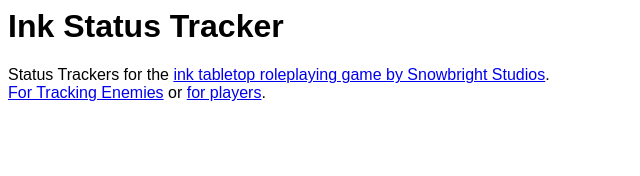
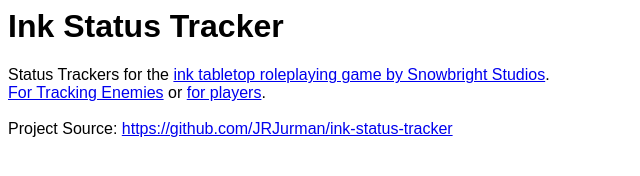
Before and after one commit to JRJurman/ink-status-tracker, a website: page index.html in a window 1280 px wide. Shown: the whole page, without its empty margins (0-640 px from the left). Drawn offline with Linux system fonts and the light colour scheme; a web font is replaced by a local one.

Commit message:
include project source link

```diff
--- a/index.html
+++ b/index.html
@@ -21,5 +21,7 @@
 		<h1>Ink Status Tracker</h1>
 		Status Trackers for the <a href="https://www.snowbrightstudio.com/ink">ink tabletop roleplaying game by Snowbright Studios</a>.<br>
 		<a href="./enemies.html">For Tracking Enemies</a> or <a href="./player.html">for players</a>.
+		<br><br>
+		Project Source: <a href="https://github.com/JRJurman/ink-status-tracker">https://github.com/JRJurman/ink-status-tracker</a>
 	</body>
 </html>
```
